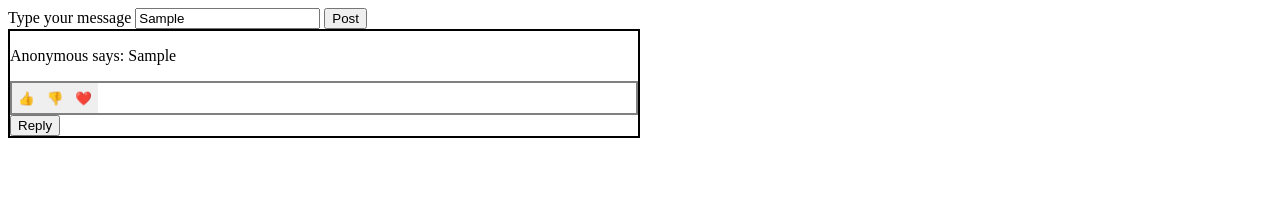
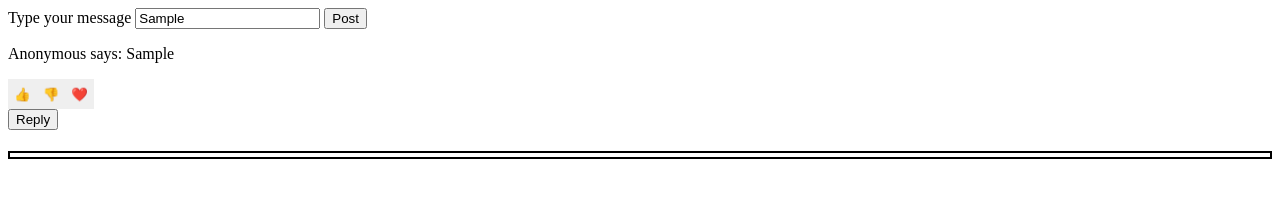
Before and after one commit to stephanie-ai/la-star-project, a plain HTML site: page client/index.html in a window 1280 px wide. Both pictures are taken after typing "Sample" into the empty fields and a click on the input "Post". Drawn offline with nearby package versions, Linux system fonts and the light colour scheme; no server answers.

Commit message:
create form with text input and submit button and append each post with reactions and reply buttons

```diff
--- a/client/app.js
+++ b/client/app.js
@@ -1,12 +1,10 @@
 // ********** emoji reaction function ********
-
 
 // function createElementButton(){
 // const likeBtn = document.createElement("button");
 // const dislikeBtn = document.createElement("button");
 // const loveBtn = document.createElement("button");
 // }
-
 
 // let likecount = 0;
 // let dislikecount = 0;
@@ -34,7 +32,6 @@
 //   disable()
 // };
 
-
 //helper function to disable every other un-clicked button.
 // function disable(){
 // const buttons = [likeBtn, dislikeBtn, loveBtn];
@@ -56,12 +53,8 @@ function getAllPosts() {
 const form = document.querySelector("#postForm");
 form.addEventListener("submit", megaFunction);
 
-const formReply = document.querySelector("#postContainer");
-const postList = document.querySelector("#replyContent");
-const buttonContainer = document.querySelector("#buttonContainer");
+const postList = document.querySelector("#posts");
 // const replyButton = document.getElementById("replyButton");
-
-
 
 function submitPost(e) {
   e.preventDefault();
@@ -101,8 +94,8 @@ function appendPosts(data) {
   data.forEach(createPost);
 }
 
-
-function createReactionButtons() {
+function createReactionButtons(newPost) {
+  const buttonContainer = document.createElement("div");
   let likeBtn = document.createElement("button");
   let dislikeBtn = document.createElement("button");
   let loveBtn = document.createElement("button");
@@ -114,35 +107,41 @@ function createReactionButtons() {
   likeBtn.classList.add("like");
   dislikeBtn.classList.add("dislike");
   loveBtn.classList.add("love");
+  newPost.append(buttonContainer);
 }
-
 
 function createPost(postData) {
   const newPost = document.createElement("div");
   const newMessage = document.createElement("p");
+  const formReply = document.createElement("form");
+  const formReplyInput = document.createElement("input");
+  formReplyInput.setAttribute("type", "text");
+  const formReplySubmitButton = document.createElement("input");
+  formReplySubmitButton.setAttribute("type", "submit");
   newMessage.textContent = `Anonymous says: ${postData.content}`;
-  formReply.append(newPost);
-  formReply.insertAdjacentElement("afterbegin", newPost);
+  createReactionButtons(newPost);
+  createReplyButton(newPost);
+  formReply.append(formReplyInput);
+  formReply.append(formReplySubmitButton);
+  newPost.append(formReply);
+  postList.append(newPost);
+  postList.insertAdjacentElement("afterbegin", newPost);
   newPost.insertAdjacentElement("afterbegin", newMessage);
-  formReply.style.visibility = "visible";
-
+  formReply.style.visibility = "hidden";
 }
 
-function createReplyButton() {
+function createReplyButton(newPost) {
   const replyButton = document.createElement("button");
   replyButton.textContent = "Reply";
-  // newPost.append(replyButton)
-  formReply.append(replyButton);
+  // newPost.append(replyButton);
+  newPost.appendChild(replyButton);
 }
-
 
 function megaFunction(e) {
   submitPost(e);
-  createReactionButtons();
-  createReplyButton();
+
+  // createReplyButton();
   // createElementButton()
 }
 
-
-
 // postList.style.visibility = "visible";
--- a/client/index.html
+++ b/client/index.html
@@ -18,7 +18,7 @@
 
     <section id="posts">
         <!-- <h3>Anonymous posts:</h3> -->
-            <form id="replyForm">
+            <!-- <form id="replyForm"> -->
 
                 <div id="postContainer">
 
@@ -36,7 +36,7 @@
                     <input id="replyContent" type="text"/>
                     <input id="replyButton" type="submit" value="Reply">
                 </div> -->
-            </form>
+            <!-- </form> -->
     </section>
 
 </body>
```
